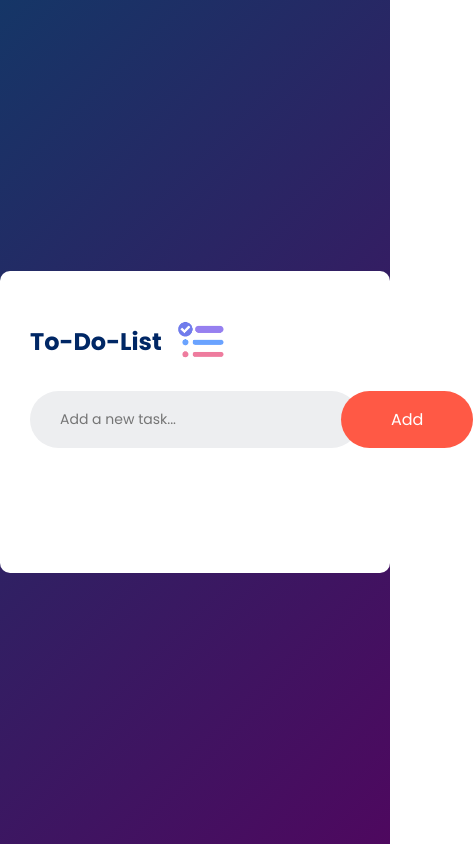
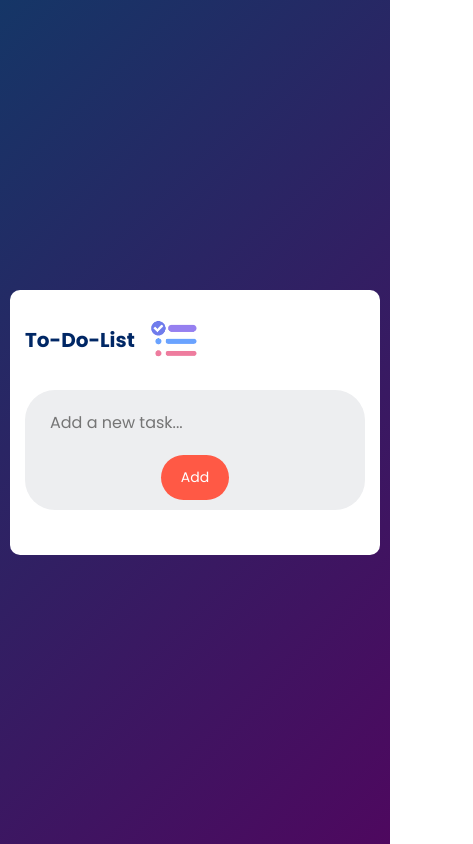
Before and after one commit to Saradha-1999/To_Do_App, a plain HTML site: page index.html in a window 390 px wide. Shown: the whole page, 473 px wide, since content can reach past the window. Drawn offline with Linux system fonts and the light colour scheme.

Commit message:
Mobile responsiveness

```diff
--- a/style.css
+++ b/style.css
@@ -156,3 +156,45 @@ ul li span:hover{
     color: #ff5945;
     cursor: pointer;
 }
+
+@media (max-width: 768px) {
+    .container {
+        padding: 10px;
+    }
+    .todo-app {
+        max-width: 100%; /* Use full width on smaller screens */
+        padding: 20px 15px; /* Reduce padding for better fit */
+    }
+    h2 {
+        font-size: 20px; /* Adjust heading size */
+    }
+    h2 img {
+        width: 40px; /* Scale down the icon */
+    }
+    .row {
+        flex-direction: column; /* Stack input and button */
+        align-items: stretch;
+        padding: 10px;
+    }
+    input {
+        font-size: 16px; /* Make text more legible */
+        padding: 10px 15px; /* Adjust padding for better usability */
+        margin-bottom: 10px; /* Add spacing between input and button */
+    }
+    button {
+        padding: 12px 20px; /* Reduce button size */
+        font-size: 14px;
+        align-self: center;
+    }
+    ul li {
+        font-size: 14px; /* Scale down list items */
+        line-height: 24px;
+        padding: 10px 5px 10px 35px;
+    }
+    ul li span {
+        width: 30px;
+        height: 30px;
+        font-size: 18px;
+        line-height: 30px;
+    }
+}
```
